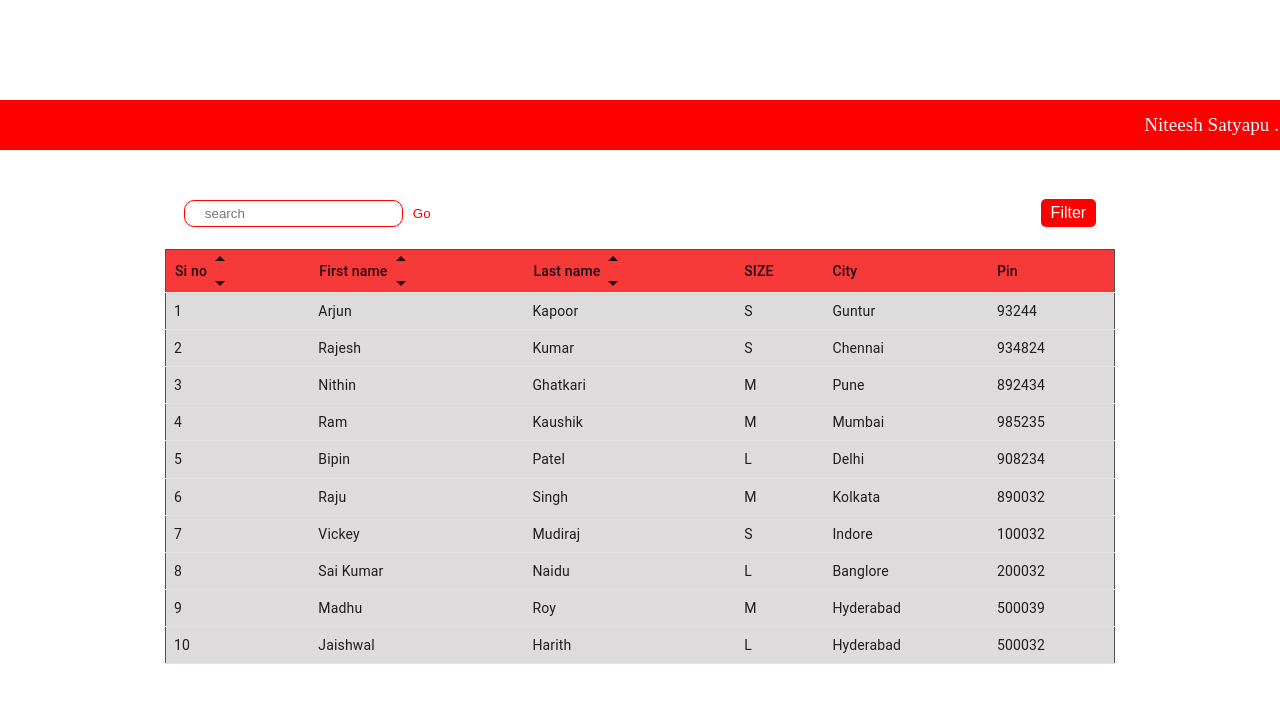
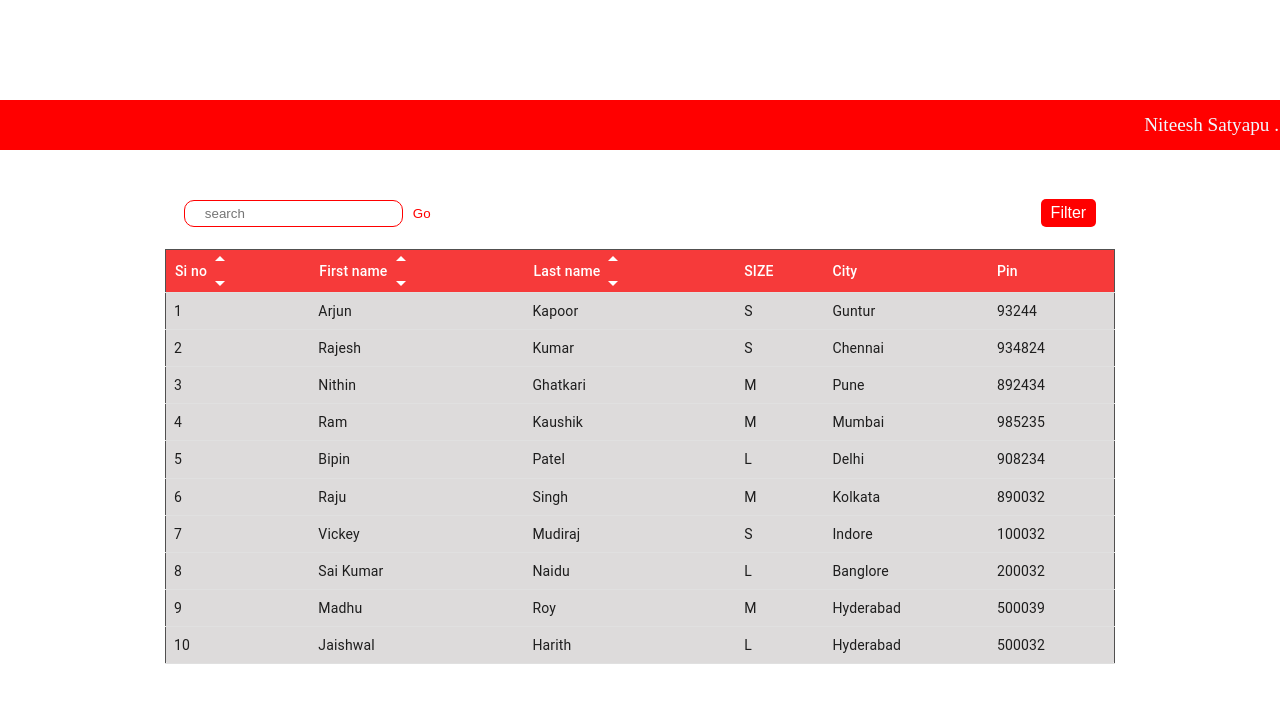
Before and after one commit to 33niteesh/ortho-poc, a React (Create React App) app: page / in a window 1280 px wide. Shown: the top 702 px of the page. Built offline with nearby package versions, Linux system fonts and the light colour scheme; data requests are answered from the project's data file.

Commit message:
Update App.js

```diff
--- a/src/App.js
+++ b/src/App.js
@@ -207,12 +207,12 @@ function App(props) {
         <Table className='table' sx={{ maxWidth: 950,maxHeight:600 }}>
           <TableHead className='th'>
           <TableRow>
-            <TableCell className='td' sx={{padding:1}}><div className="sort"><p>Si no</p> <div className="sort-icons"><ArrowDropUpTwoToneIcon onClick={sortbyId}/><ArrowDropDownTwoToneIcon onClick={sortbyIdDEC}/></div></div></TableCell>
-            <TableCell className='td' sx={{padding:1}}><div className="sort"><p>First name</p> <div className="sort-icons"><ArrowDropUpTwoToneIcon onClick={sortbyFn}/><ArrowDropDownTwoToneIcon onClick={sortbyFnDEC}/></div></div></TableCell>
-            <TableCell className='td' sx={{padding:1}}><div className="sort"><p>Last name</p>  <div className="sort-icons"><ArrowDropUpTwoToneIcon onClick={sortbyLn}/><ArrowDropDownTwoToneIcon onClick={sortbyLnDEC}/></div></div></TableCell>
-            <TableCell className='td' sx={{padding:1}}>SIZE</TableCell>
-            <TableCell className='td' sx={{padding:1}}>City</TableCell>
-            <TableCell className='td' sx={{padding:1}}>Pin</TableCell>
+            <TableCell className='td' sx={{padding:1,color: 'white'}}><div className="sort"><p>Si no</p> <div className="sort-icons"><ArrowDropUpTwoToneIcon onClick={sortbyId}/><ArrowDropDownTwoToneIcon onClick={sortbyIdDEC}/></div></div></TableCell>
+            <TableCell className='td' sx={{padding:1,color: 'white'}}><div className="sort"><p>First name</p> <div className="sort-icons"><ArrowDropUpTwoToneIcon onClick={sortbyFn}/><ArrowDropDownTwoToneIcon onClick={sortbyFnDEC}/></div></div></TableCell>
+            <TableCell className='td' sx={{padding:1,color: 'white'}}><div className="sort"><p>Last name</p>  <div className="sort-icons"><ArrowDropUpTwoToneIcon onClick={sortbyLn}/><ArrowDropDownTwoToneIcon onClick={sortbyLnDEC}/></div></div></TableCell>
+            <TableCell className='td' sx={{padding:1,color: 'white'}}>SIZE</TableCell>
+            <TableCell className='td' sx={{padding:1,color: 'white'}}>City</TableCell>
+            <TableCell className='td' sx={{padding:1,color: 'white'}}>Pin</TableCell>
         </TableRow>
           </TableHead>
           <TableBody>
```
